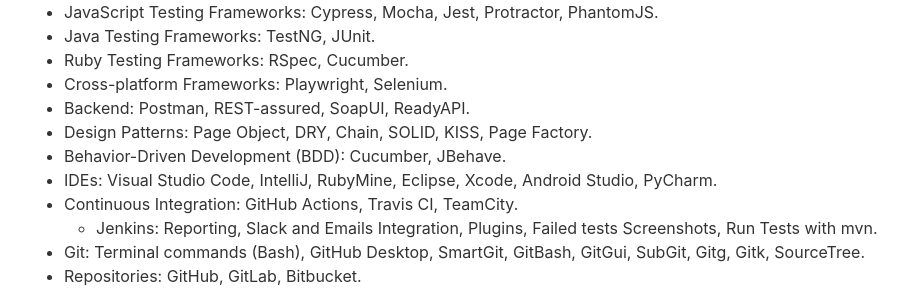
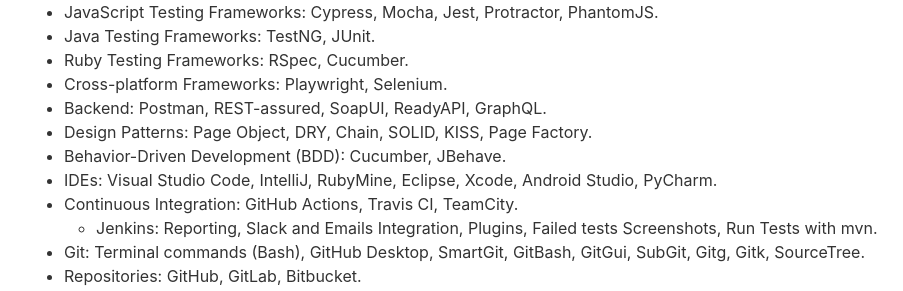
Before and after one commit to cvera08/full-resume, a Jekyll site: the page built from index.html, in a window 1280 px wide and 900 px high, scrolled down 4203 px. Shown: the part 162-453 px from the top of the window, without its empty margins (148-1051 px from the left). Built offline with Jekyll 4.4.1, drawn with Linux system fonts in a browser that asks for light colours.

Commit message:
feat: tools > graphql

```diff
--- a/_data/data.yml
+++ b/_data/data.yml
@@ -272,7 +272,7 @@ organization:
     - Java Testing Frameworks: TestNG, JUnit.
     - Ruby Testing Frameworks: RSpec, Cucumber.
     - Cross-platform Frameworks: Playwright, Selenium.
-    - Backend: Postman, REST-assured, SoapUI, ReadyAPI.
+    - Backend: Postman, REST-assured, SoapUI, ReadyAPI, GraphQL.
     - Design Patterns: Page Object, DRY, Chain, SOLID, KISS, Page Factory.
     - Behavior-Driven Development (BDD): Cucumber, JBehave.
     - IDEs: Visual Studio Code, IntelliJ, RubyMine, Eclipse, Xcode, Android Studio, PyCharm.
```
